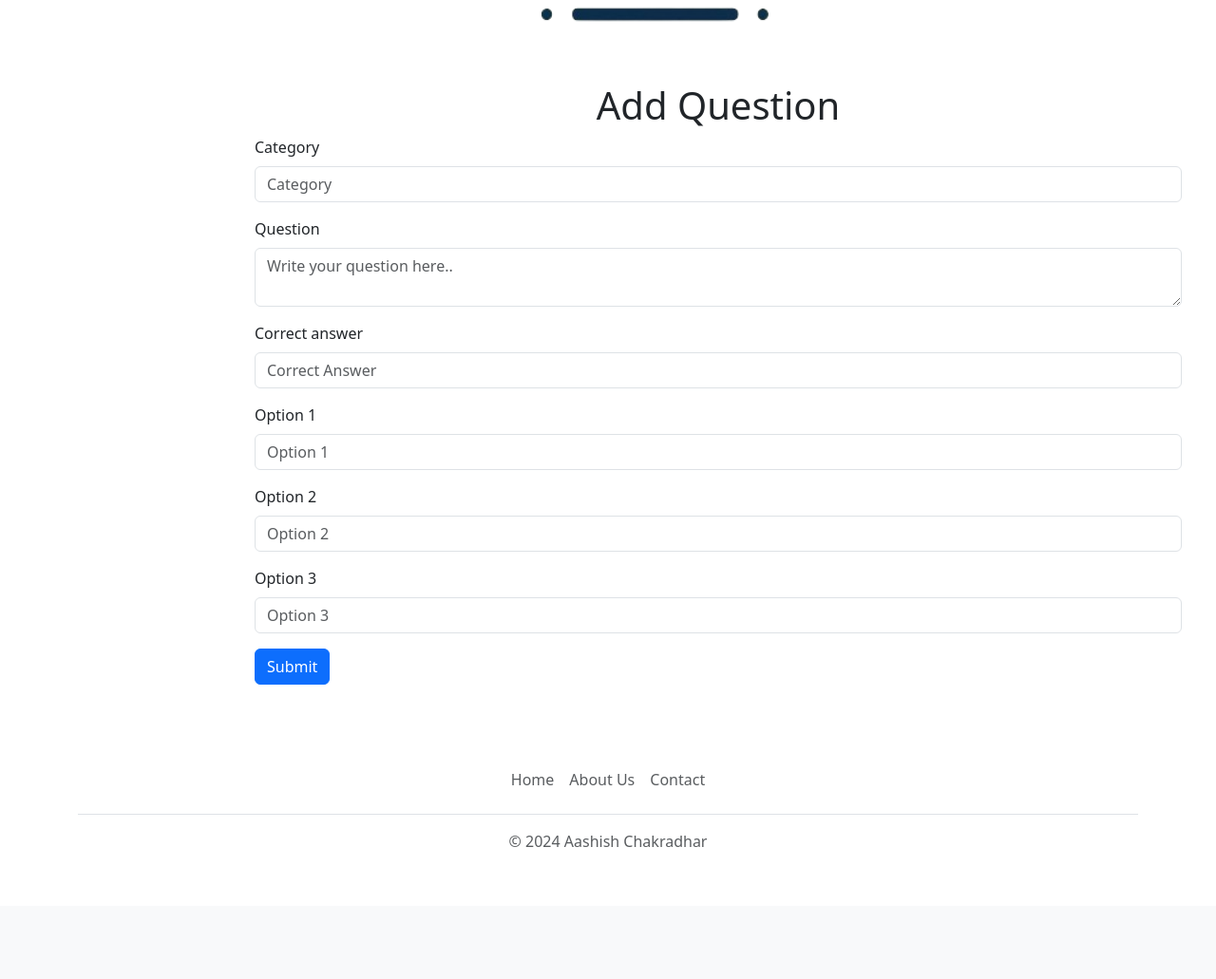
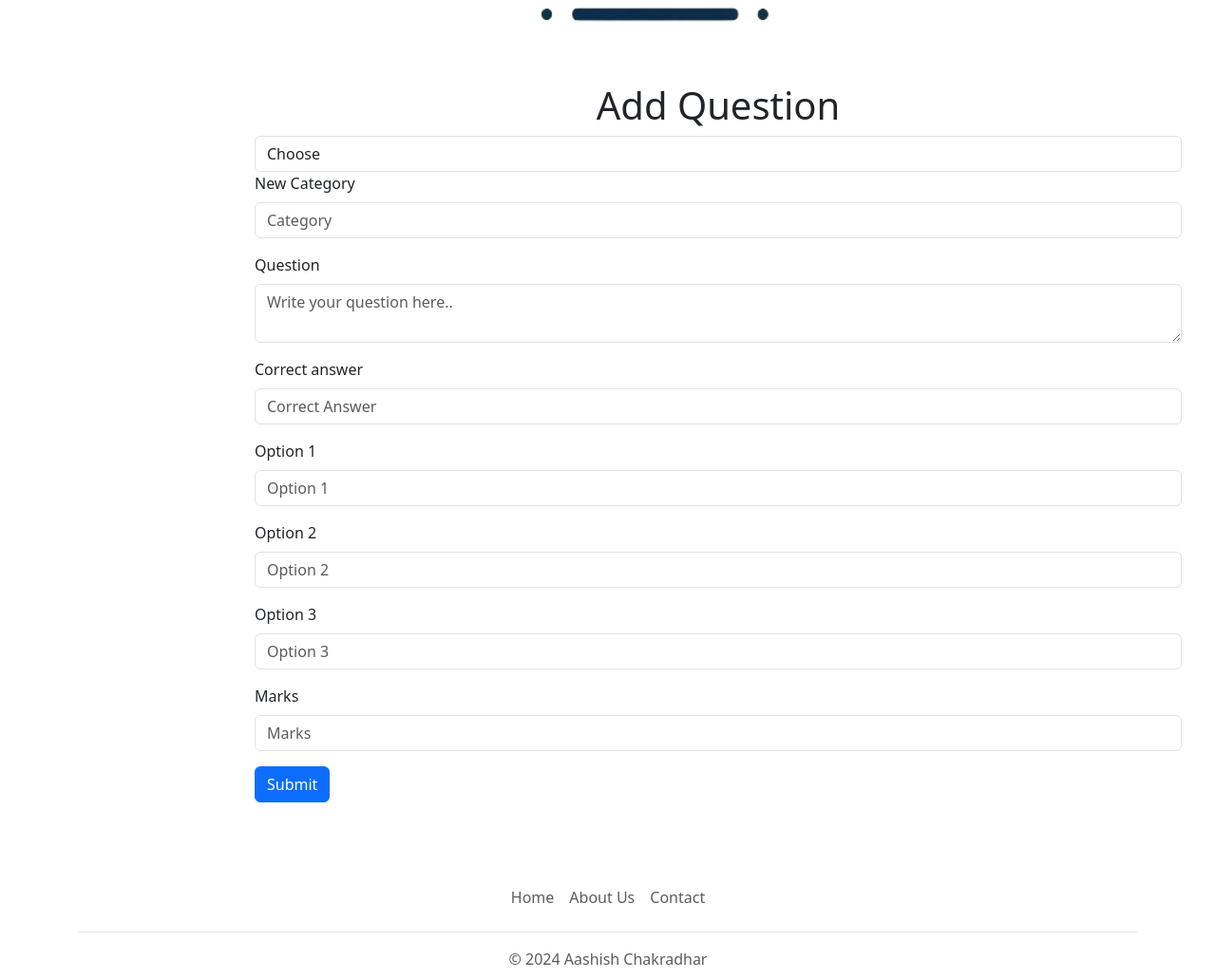
Before and after one commit to aashishChakradhar/quizApp, a Django app: page /add_question in a window 1280 px wide; the page is wider, and only the part inside the window is pictured. Shown: the part 579-1610 px from the top of that part at 95% size. Before the commit the page ends 1471 px from the top of that part, so only its background shows below. Run offline with Django 5.2, Linux system fonts and the light colour scheme; data comes from the database, SQL or seed files in the repository; both versions use the stored data as it was after the commit; some libraries are stand-ins or nearby versions.

Commit message:
debugged add_question page

```diff
--- a/quiz/urls.py
+++ b/quiz/urls.py
@@ -12,7 +12,7 @@ urlpatterns = [
     path('add_question', views.add_question, name='add_question'),
 
     # learning about the quiz app
-    path('home/',views.home,name='home'),
+    path('home',views.home,name='home'),
     path('api/get-quiz/',views.get_quiz,name='get_quiz'),
     path('quiz/',views.quiz,name='quiz'),
 ]
--- a/quiz/views.py
+++ b/quiz/views.py
@@ -65,17 +65,38 @@ def contact(request):
     return render (request,'contact.html')
 
 def add_question(request):
-    # if request.method == 'POST':
-    #     category = request.POST.get('category')
-    #     question = request.POST.get('question')
-    #     correct_answer = request.POST.get('correct_answer')
-    #     option_1 = request.POST.get('option_1')
-    #     option_2 = request.POST.get('option_2')
-    #     option_3 = request.POST.get('option_3')
-    #     question = Question(category=category, question=question, correct_answer=correct_answer, option_1=option_1, option_2=option_2,option_3=option_3)
-    #     question.save()
-    #     messages.success(request, "Your Question Has Been Successfully Added!")
-    return render (request,'question.html')
+    context = {'categories':Category.objects.all()}
+    if request.method == 'POST':
+
+
+        category_name = request.POST.get('category')
+        question = request.POST.get('question')
+        answer1=request.POST.get('answer1')
+        answer2=request.POST.get('answer2')
+        answer3=request.POST.get('answer3')
+        answer4=request.POST.get('answer4')
+        marks = request.POST.get('marks')
+
+
+        # basemodel=BaseModel()
+        category,created=Category.objects.get_or_create(category_name=category_name)
+        question = Question(category=category, question=question, marks=marks)
+
+        answer1=Answer(question=question,answer=answer1,is_correct=True)
+        answer2=Answer(question=question,answer=answer2,is_correct=False)
+        answer3=Answer(question=question,answer=answer3,is_correct=False)
+        answer4=Answer(question=question,answer=answer4,is_correct=False)
+
+        # basemodel.save()
+        question.save()
+        category.save()
+        answer1.save()
+        answer2.save()
+        answer3.save()
+        answer4.save()
+
+        messages.success(request, "Your Question Has Been Successfully Added!")
+    return render (request,'question.html',context)
 
 
 #learnig about the app
@@ -83,7 +104,7 @@ def home(request):
     context = {'categories':Category.objects.all()}
     if request.GET.get('category'):
         return redirect(f"/quiz/?category={request.GET.get('category')}")
-    return render(request,'home.html',context)
+    else:return render(request,'home.html',context)
 
 def quiz(request):
     context = {'category':request.GET.get('category')}
--- a/templates/base.html
+++ b/templates/base.html
@@ -8,7 +8,7 @@
 {%load static%}
 <html lang="en">
   <head>
-    <link rel="shortcut icon" type="image/png" href="{% static 'image/favicon.jpg' %}"/>
+    <link rel="shortcut icon" type="image/png" href="{% static 'image/favicon.ico' %}"/>
     <title>
       {% block title %}
       {% endblock %} | My Quiz
@@ -64,7 +64,6 @@
       {% endcomment %}
     {% endblock %}
 
-
     {% comment %}
       this section is used for footer
     {% endcomment %}
@@ -78,7 +77,6 @@
         <p class="text-center text-muted">&copy; 2024 Aashish Chakradhar</p>
       </footer>
     </div>
-
 
     <script src="https://cdn.jsdelivr.net/npm/vue@2.7.16/dist/vue.js"></script>
     <script>
--- a/templates/question.html
+++ b/templates/question.html
@@ -8,11 +8,20 @@
         <h1 style= "text-align: center">
             Add Question
         </h1>
-        <form method="POST" action="/question">
+        <form method="POST" action="/add_question">
             {% csrf_token %}
 
+
+            <select name="category" class="form-control">
+                <option value="choose">Choose</option>
+                {% for category in categories %}
+                <option value="{{category.category_name}}">
+                    {{category.category_name}}
+                </option>
+                {% endfor %}
+            </select>
             <div class="mb-3">
-                <label for="category" class="form-label">Category</label>
+                <label for="category" class="form-label">New Category</label>
                 <input type="text" class="form-control" id="category" name="category" placeholder="Category">
             </div>
 
@@ -23,22 +32,26 @@
 
             <div class="mb-3">
                 <label for="correct_answer" class="form-label">Correct answer</label>
-                <input type="text" class="form-control" id="correct_answer" name="correct_answer" placeholder="Correct Answer">
+                <input type="text" class="form-control" id="answer1" name="answer1" placeholder="Correct Answer">
             </div>
 
             <div class="mb-3">
-                <label for="option_1" class="form-label">Option 1</label>
-                <input type="text" class="form-control" id="option_1" name="option_1" placeholder="Option 1">
+                <label for="answer2" class="form-label">Option 1</label>
+                <input type="text" class="form-control" id="answer2" name="answer2" placeholder="Option 1">
             </div>
 
             <div class="mb-3">
-                <label for="option_2" class="form-label">Option 2</label>
-                <input type="text" class="form-control" id="option_2" name="option_2" placeholder="Option 2">
+                <label for="answer3" class="form-label">Option 2</label>
+                <input type="text" class="form-control" id="answer3" name="answer3" placeholder="Option 2">
             </div>
 
             <div class="mb-3">
-                <label for="option_3" class="form-label">Option 3</label>
-                <input type="text" class="form-control" id="option_3" name="option_3" placeholder="Option 3">
+                <label for="answer4" class="form-label">Option 3</label>
+                <input type="text" class="form-control" id="answer4" name="answer4" placeholder="Option 3">
+            </div>
+            <div class="mb-3">
+                <label for="marks" class="form-label">Marks</label>
+                <input type="number" class="form-control" id="marks" name="marks" placeholder="Marks">
             </div>
 
             <button type="submit" class="btn btn-primary">Submit</button>
--- a/templates/quiz.html
+++ b/templates/quiz.html
@@ -1,6 +1,7 @@
 {% extends "base.html" %}
 {% block body %}
     <div id="app">
+        <form action="POST">
             <div class="container mt-5 p-5">
                 <div class="col-md-6 mx-auto">
                     <h3>Choose the correct answer</h3>
@@ -8,7 +9,6 @@
                     <div v-for=" question in questions">
                         <p>
                             [[question.question]]
-                    </p>
 
                             <div class="form-check" v-for="answer in question.answer">
                                 <input @change="checkAnswer($event, question.uid)" :value="answer.answer" class="form-check-input" type="radio" name="flexRadioDefault" id="flexRadioDefault1">
@@ -17,9 +17,11 @@
                                 </label>
                             </div>
                             <hr>
-                </div>
+                        </p>
 
                     </div>
                 </div>
             </div>
+        </form>
+    </div>
 {% endblock body %}
```
Also changed, not shown: db.sqlite3, static/image/favicon.ico (renamed from static/image/question_blue.jpg). Lines whose indentation alone changed are shown as unchanged.
